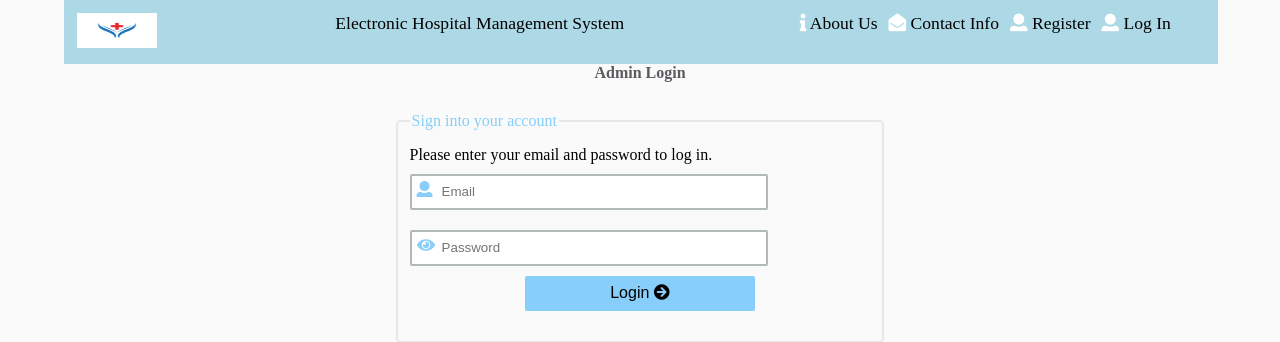
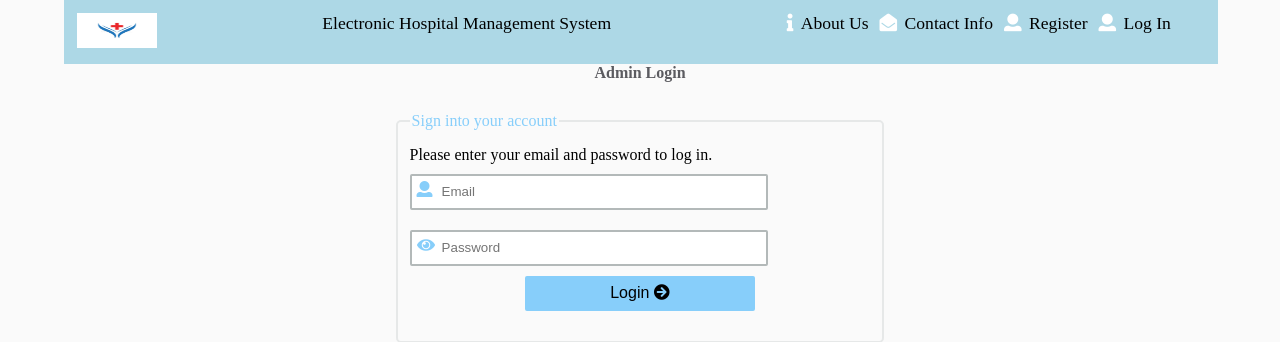
Before and after one commit to abhayarora23UNT/EHMS_WebApp, a PHP site: page /EHMS/ADMIN/admin_login.php in a window 1280 px wide. Shown: the top 342 px of the page. Run offline with PHP 8.4, Linux system fonts and the light colour scheme.

Commit message:
fixes for admin header

```diff
--- a/Source Code/Front-End/VIEW/HTML/ADMIN/admin_login.php
+++ b/Source Code/Front-End/VIEW/HTML/ADMIN/admin_login.php
@@ -1,6 +1,6 @@
 <!DOCTYPE html>
 <html lang="en" dir="ltr">
-<div class="wrapper" style='width:90% !important'>
+<div class="wrapper">
     <div class="nav">
         <div class="nav__content">
             <a href="#" style='margin-left:0%'><img src="../../images/hlogo.jpg" height="35" width="80"
@@ -10,22 +10,22 @@
             </div>
             <div class="nurse_icon" style="margin-left: inherit">
                 <i class="fa fa-info" aria-hidden="true"></i>
-                <a href="../aboutUs.php" <span>About Us</span></a>
+                <a href="../aboutUs.php" <span class="pl-3"> About Us</span></a>
             </div>
 
             <div class="doctor_icon" style="margin-left: inherit">
                 <i class="fa fa-envelope-open" aria-hidden="true"></i>
-                <a href="../contactus.php" <span>Contact Info</span></a>
+                <a href="../contactus.php" <span class="pl-3">Contact Info</span></a>
             </div>
 
             <div class="doctor_icon" style="margin-left: inherit">
                 <i class="fa fa-user" aria-hidden="true"></i>
-                <a href="../PATIENT/signup.php" <span>Register</span></a>
+                <a href="../PATIENT/signup.php" <span class="pl-3">Register</span></a>
             </div>
 
-            <div class="admin_icon" style="margin-left: inherit">
+            <div class="doctor_icon" style="margin-left: inherit">
                 <i class="fa fa-user" aria-hidden="true"></i>
-                <a href="../PATIENT/Module.php" <span>Log In</span></a>
+                <a href="../PATIENT/Module.php" <span class="pl-3">Log In</span></a>
             </div>
         </div>
     </div>
```
